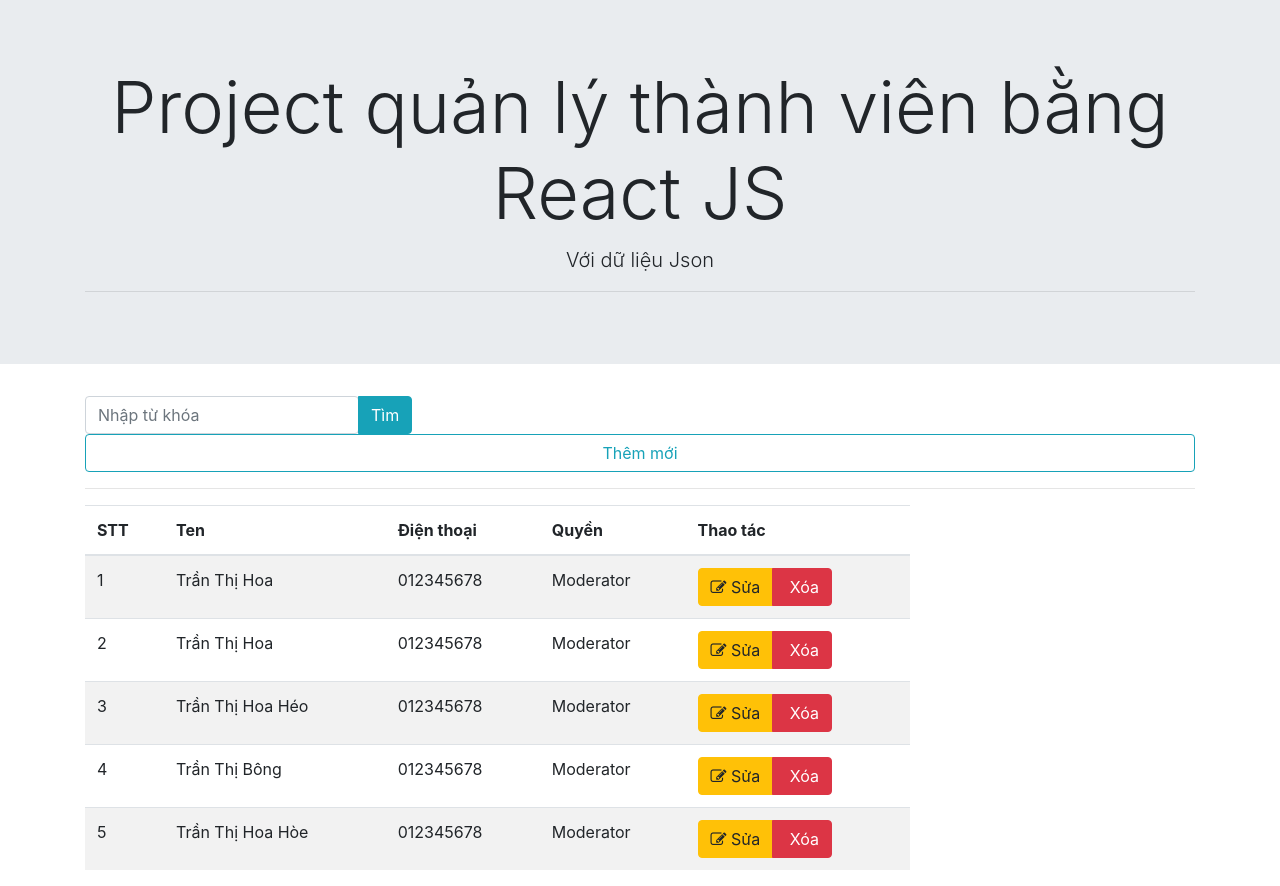
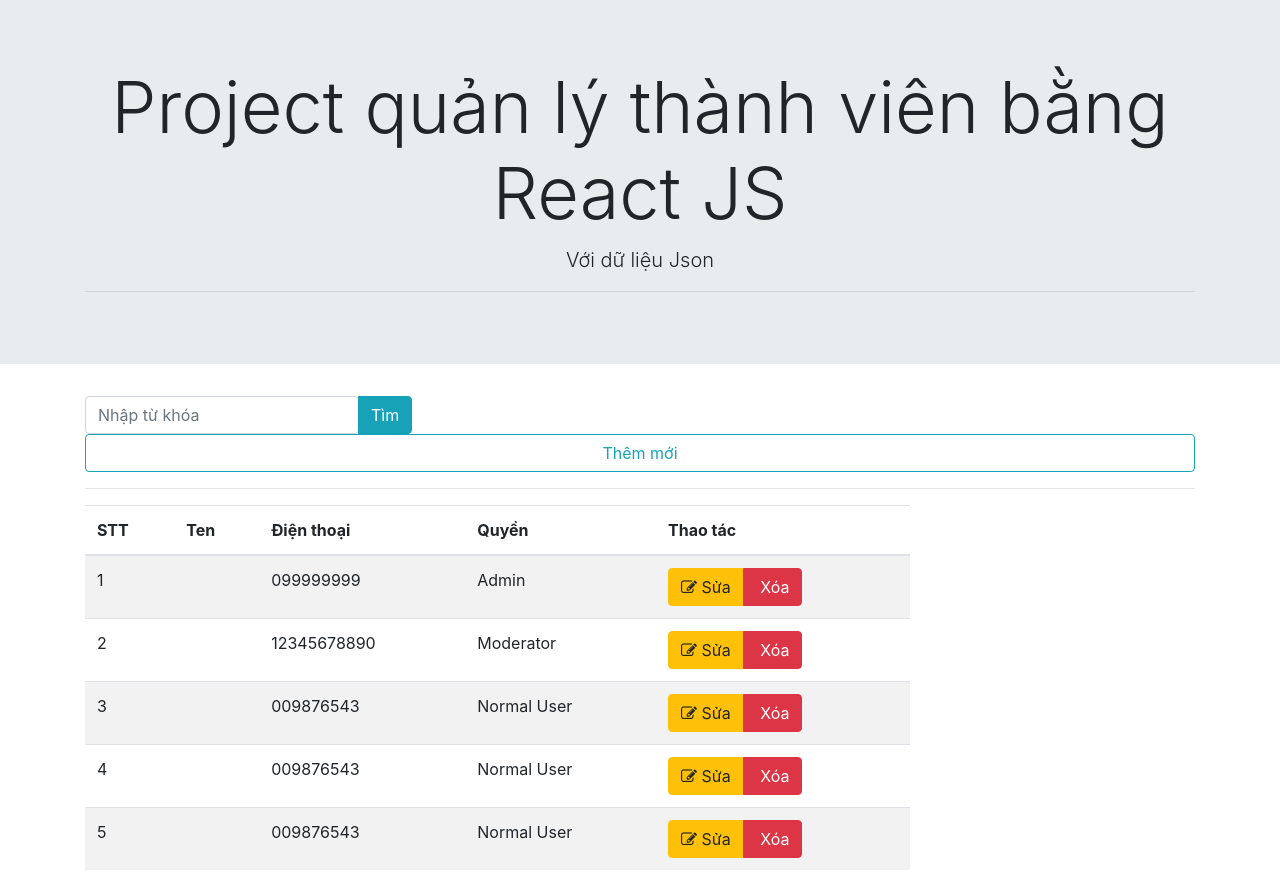
Before and after one commit to cntt2-lydoan/ReactJS_02, a React (Create React App) app: page / in a window 1280 px wide. Built offline with nearby package versions, Linux system fonts and the light colour scheme.

Commit message:
[PHAN-23] 065 Day du lieu ra bang su dung Map

```diff
--- a/src/Components/App.js
+++ b/src/Components/App.js
@@ -33,7 +33,7 @@ class App extends Component {
             <div className="container">
               <div className="row">
                 <Search ketNoi={()=>this.doiTrangThai()} hienThiForm={this.state.hienThiForm}/>
-                <TableData/>
+                <TableData dataUserProps={this.state.data}/>
                 <AddUser hienThiForm={this.state.hienThiForm}/>
               </div>
             </div>
--- a/src/Components/TableData.js
+++ b/src/Components/TableData.js
@@ -1,7 +1,14 @@
 import React, { Component } from 'react';
+import TableDataRow from './TableDataRow';
 
 class TableData extends Component {
+
+    mapimgDataUser = () => this.props.dataUserProps.map((value,key) =>(
+        <TableDataRow userName={value.name} key={key} stt={key} tel={value.tel} permission={value.Permission}/>
+    ))
+
     render() {
+        console.log(this.props.dataUserProps);
         return (
             <div className="col-9">
                 <table className="table table-striped table-hover table-inverse ">
@@ -15,66 +22,7 @@ class TableData extends Component {
                     </tr>
                     </thead>
                     <tbody>
-                    <tr>
-                        <td >1</td>
-                        <td>Trần Thị Hoa</td>
-                        <td>012345678</td>
-                        <td>Moderator</td>
-                        <td>
-                        <div className="btn-group">
-                            <div className="btn btn-warning sua"><i className="fa fa-edit    " /> Sửa </div>
-                            <div className="btn btn-danger xoa"><i className="fa fa-delete    " /> Xóa </div>
-                        </div>
-                        </td>
-                    </tr>
-                    <tr>
-                        <td >2</td>
-                        <td>Trần Thị Hoa</td>
-                        <td>012345678</td>
-                        <td>Moderator</td>
-                        <td>
-                        <div className="btn-group">
-                            <div className="btn btn-warning sua"><i className="fa fa-edit    " /> Sửa </div>
-                            <div className="btn btn-danger xoa"><i className="fa fa-delete    " /> Xóa </div>
-                        </div>
-                        </td>
-                    </tr>
-                    <tr>
-                        <td >3</td>
-                        <td>Trần Thị Hoa Héo</td>
-                        <td>012345678</td>
-                        <td>Moderator</td>
-                        <td>
-                        <div className="btn-group">
-                            <div className="btn btn-warning sua"><i className="fa fa-edit    " /> Sửa </div>
-                            <div className="btn btn-danger xoa"><i className="fa fa-delete    " /> Xóa </div>
-                        </div>
-                        </td>
-                    </tr>
-                    <tr>
-                        <td >4</td>
-                        <td>Trần Thị Bông</td>
-                        <td>012345678</td>
-                        <td>Moderator</td>
-                        <td>
-                        <div className="btn-group">
-                            <div className="btn btn-warning sua"><i className="fa fa-edit    " /> Sửa </div>
-                            <div className="btn btn-danger xoa"><i className="fa fa-delete    " /> Xóa </div>
-                        </div>
-                        </td>
-                    </tr>
-                    <tr>
-                        <td >5</td>
-                        <td>Trần Thị Hoa Hòe</td>
-                        <td>012345678</td>
-                        <td>Moderator</td>
-                        <td>
-                        <div className="btn-group">
-                            <div className="btn btn-warning sua"><i className="fa fa-edit    " /> Sửa </div>
-                            <div className="btn btn-danger xoa"><i className="fa fa-delete    " /> Xóa </div>
-                        </div>
-                        </td>
-                    </tr>
+                    {this.mapimgDataUser()}
                     </tbody>
                 </table>
                 </div>
--- /dev/null
+++ b/src/Components/TableDataRow.js
@@ -0,0 +1,30 @@
+import React, { Component } from 'react';
+
+class TableDataRow extends Component {
+    permissionShow = () =>{
+        if(this.props.permission === 1){return "Admin";}
+        else if(this.props.permission === 2){return "Moderator";}
+        else {return "Normal User";}
+    }
+    render() {
+        return (
+            <tr>
+                        <td> {this.props.stt+1} </td>
+                        <td>{this.props.name}</td>
+                        <td>{this.props.tel}</td>
+                        <td>
+                           {this.permissionShow()}
+
+                        </td>
+                        <td>
+                        <div className="btn-group">
+                            <div className="btn btn-warning sua"><i className="fa fa-edit    " /> Sửa </div>
+                            <div className="btn btn-danger xoa"><i className="fa fa-delete    " /> Xóa </div>
+                        </div>
+                        </td>
+            </tr>
+        );
+    }
+}
+
+export default TableDataRow;
```
